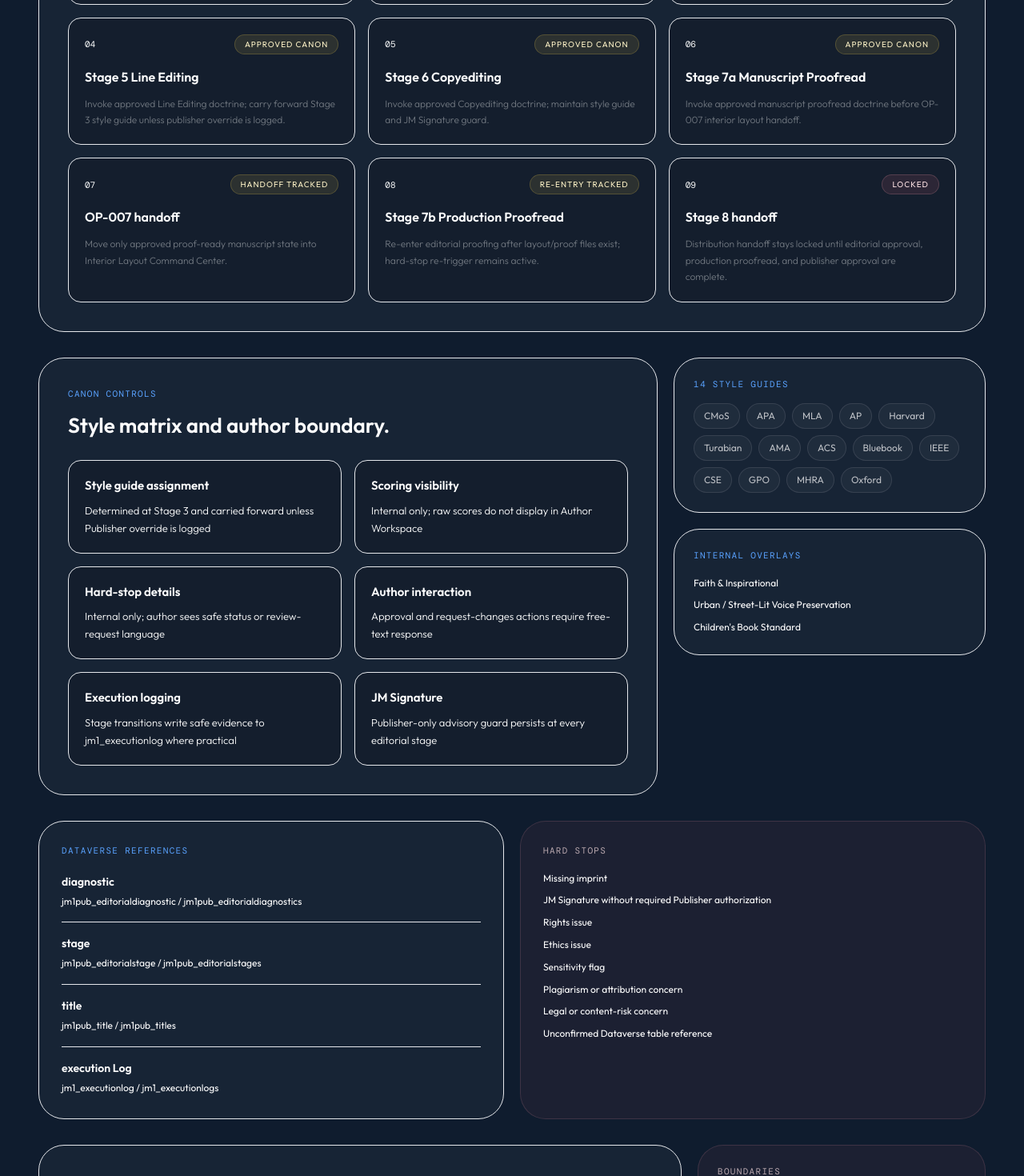
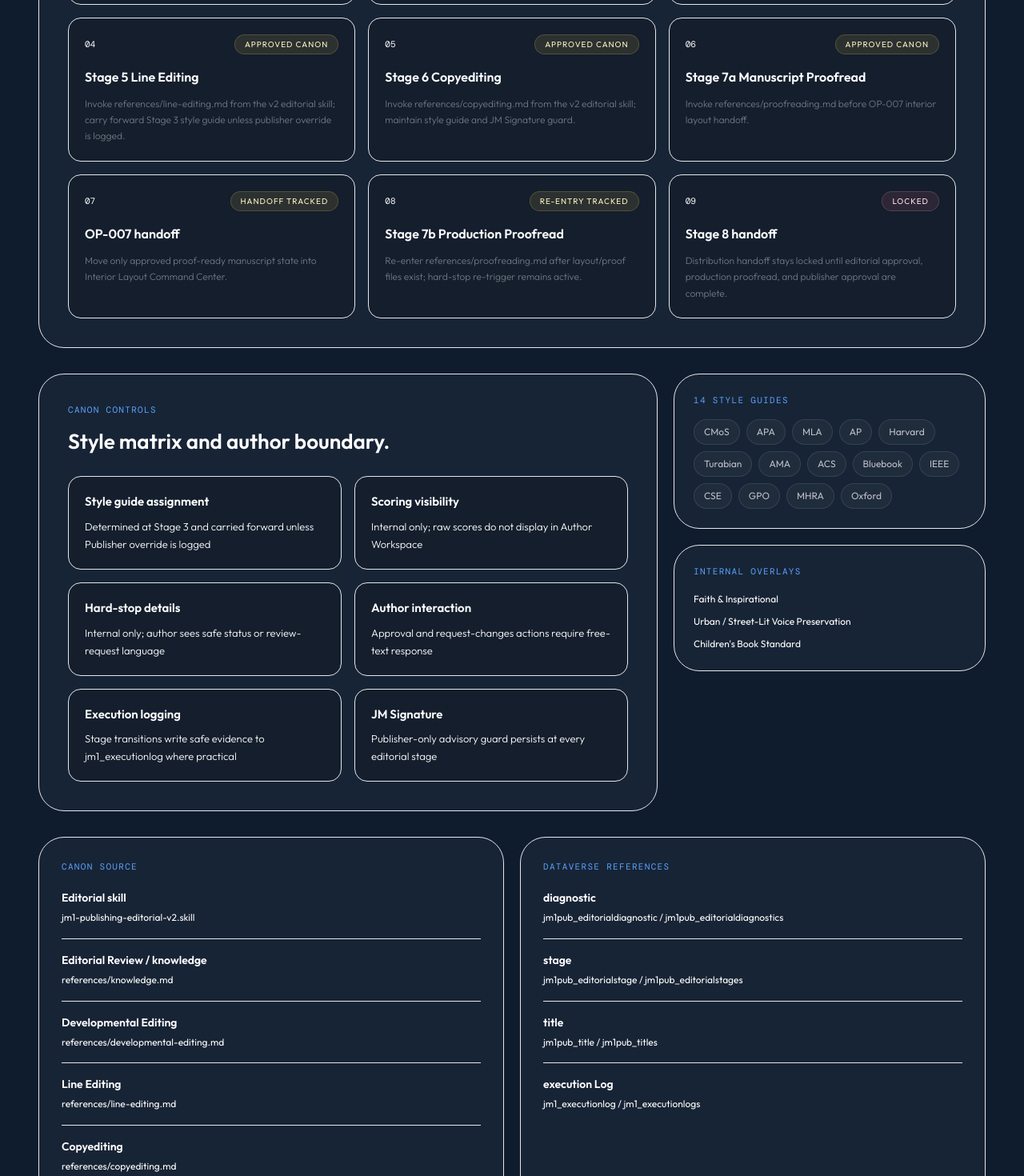
Before and after one commit to jmerrillorg/jmerrill-pub, a Next.js app: page /author/editorial in a window 1280 px wide. Shown: the part 1080-2550 px from the top of the page at 80% size. Built offline with nearby package versions, Linux system fonts and the light colour scheme.

Commit message:
Correct OP-005 editorial canon source

```diff
--- a/app/author/editorial/page.tsx
+++ b/app/author/editorial/page.tsx
@@ -4,6 +4,7 @@ import Link from 'next/link'
 import {
   editorialAuthorWorkspaceRows,
   editorialBoundaries,
+  editorialCanonSources,
   editorialDataverseSources,
   editorialHardStops,
   editorialStages,
@@ -138,6 +139,18 @@ export default function EditorialCommandCenterPage() {
 
         <section className="mb-8 grid gap-5 lg:grid-cols-2">
           <div className="rounded-[32px] border border-white/8 bg-white/[0.035] p-7">
+            <p className="font-mono text-[11px] uppercase tracking-[0.12em] text-blue-300">Canon source</p>
+            <div className="mt-5 space-y-4">
+              {editorialCanonSources.map(([label, value]) => (
+                <div key={label} className="border-b border-white/8 pb-4 last:border-b-0 last:pb-0">
+                  <h3 className="text-[14px] font-semibold text-white">{label}</h3>
+                  <p className="mt-1 text-[12px] leading-[1.65] text-white/38">{value}</p>
+                </div>
+              ))}
+            </div>
+          </div>
+
+          <div className="rounded-[32px] border border-white/8 bg-white/[0.035] p-7">
             <p className="font-mono text-[11px] uppercase tracking-[0.12em] text-blue-300">Dataverse references</p>
             <div className="mt-5 space-y-4">
               {Object.entries(editorialDataverseSources).map(([label, source]) => (
@@ -151,7 +164,7 @@ export default function EditorialCommandCenterPage() {
             </div>
           </div>
 
-          <div className="rounded-[32px] border border-rose-300/15 bg-rose-400/[0.055] p-7">
+          <div className="rounded-[32px] border border-rose-300/15 bg-rose-400/[0.055] p-7 lg:col-span-2">
             <p className="font-mono text-[11px] uppercase tracking-[0.12em] text-rose-100/70">Hard stops</p>
             <ul className="mt-4 space-y-2">
               {editorialHardStops.map((stop) => (
--- a/lib/publishing/editorial-command-center.ts
+++ b/lib/publishing/editorial-command-center.ts
@@ -39,10 +39,19 @@ export const editorialSummary = {
   commandCenter: 'OP-005 Editorial',
   workflowState: 'Orchestration only',
   systemOfRecord: 'Dataverse',
-  doctrineSource: 'JM Editorial Doctrine',
+  doctrineSource: 'jm1-publishing-editorial-v2.skill',
   authorWorkspaceExposure: 'Stage, next action, safe summary only',
   nextGate: 'Cover Design Command Center',
 } as const
+
+export const editorialCanonSources = [
+  ['Editorial skill', 'jm1-publishing-editorial-v2.skill'],
+  ['Editorial Review / knowledge', 'references/knowledge.md'],
+  ['Developmental Editing', 'references/developmental-editing.md'],
+  ['Line Editing', 'references/line-editing.md'],
+  ['Copyediting', 'references/copyediting.md'],
+  ['Proofreading', 'references/proofreading.md'],
+] as const
 
 export const editorialStyleGuides = [
   'CMoS',
@@ -87,28 +96,28 @@ export const editorialStages: EditorialStage[] = [
     label: 'Stage 4 Developmental Editing',
     status: 'Approved canon',
     tone: 'pending',
-    description: 'Invoke approved Developmental Editing doctrine; hard-stop re-trigger remains active.',
+    description: 'Invoke references/developmental-editing.md from the v2 editorial skill; hard-stop re-trigger remains active.',
   },
   {
     id: 'stage-5-line',
     label: 'Stage 5 Line Editing',
     status: 'Approved canon',
     tone: 'pending',
-    description: 'Invoke approved Line Editing doctrine; carry forward Stage 3 style guide unless publisher override is logged.',
+    description: 'Invoke references/line-editing.md from the v2 editorial skill; carry forward Stage 3 style guide unless publisher override is logged.',
   },
   {
     id: 'stage-6-copyedit',
     label: 'Stage 6 Copyediting',
     status: 'Approved canon',
     tone: 'pending',
-    description: 'Invoke approved Copyediting doctrine; maintain style guide and JM Signature guard.',
+    description: 'Invoke references/copyediting.md from the v2 editorial skill; maintain style guide and JM Signature guard.',
   },
   {
     id: 'stage-7a-manuscript-proofread',
     label: 'Stage 7a Manuscript Proofread',
     status: 'Approved canon',
     tone: 'pending',
-    description: 'Invoke approved manuscript proofread doctrine before OP-007 interior layout handoff.',
+    description: 'Invoke references/proofreading.md before OP-007 interior layout handoff.',
   },
   {
     id: 'op-007-handoff',
@@ -122,7 +131,7 @@ export const editorialStages: EditorialStage[] = [
     label: 'Stage 7b Production Proofread',
     status: 'Re-entry tracked',
     tone: 'pending',
-    description: 'Re-enter editorial proofing after layout/proof files exist; hard-stop re-trigger remains active.',
+    description: 'Re-enter references/proofreading.md after layout/proof files exist; hard-stop re-trigger remains active.',
   },
   {
     id: 'stage-8-handoff',
```
Also changed, not shown: 9 other files (tests, documents, lock files or other folders).
